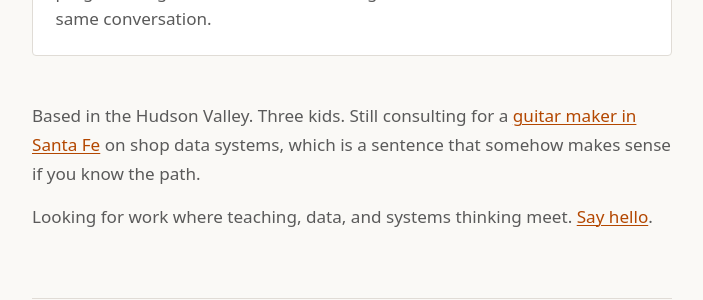
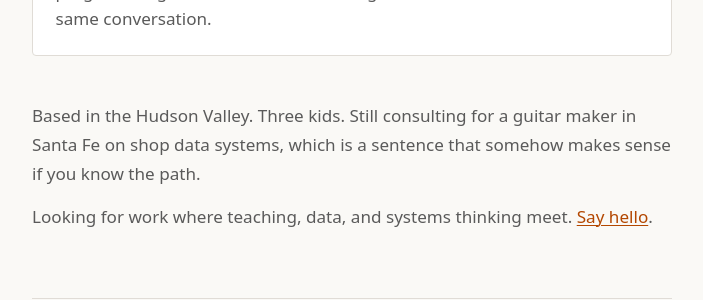
Before and after one commit to MrAllatta/mrallatta.github.io, a Jekyll site: the page built from index.md, in a window 1280 px wide and 900 px high, scrolled down 1501 px. Shown: the part 459-759 px from the top of the window, without its empty margins (288-991 px from the left). Built offline with Jekyll 4.4.1, drawn with Linux system fonts in a browser that asks for light colours; part of the change alters nothing that is shown.

Commit message:
removed vc.com link

```diff
--- a/index.md
+++ b/index.md
@@ -30,6 +30,6 @@ I learn slowly and deeply. I do my best work from a foundation I trust. This is
 </div>
 
 <div class="closing">
-<p>Based in the Hudson Valley. Three kids. Still consulting for a <a href="https://www.vizcarraguitars.com/">guitar maker in Santa Fe</a> on shop data systems, which is a sentence that somehow makes sense if you know the path.</p>
+<p>Based in the Hudson Valley. Three kids. Still consulting for a guitar maker in Santa Fe on shop data systems, which is a sentence that somehow makes sense if you know the path.</p>
 <p>Looking for work where teaching, data, and systems thinking meet. <a href="mailto:ericallatta@gmail.com">Say hello</a>.</p>
 </div>
```
